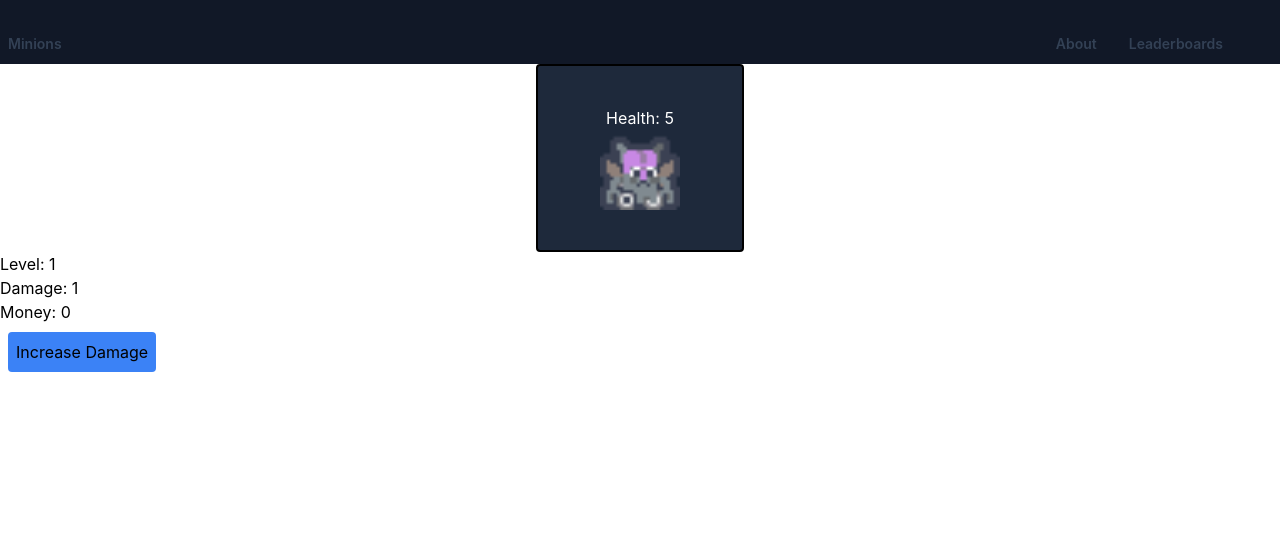
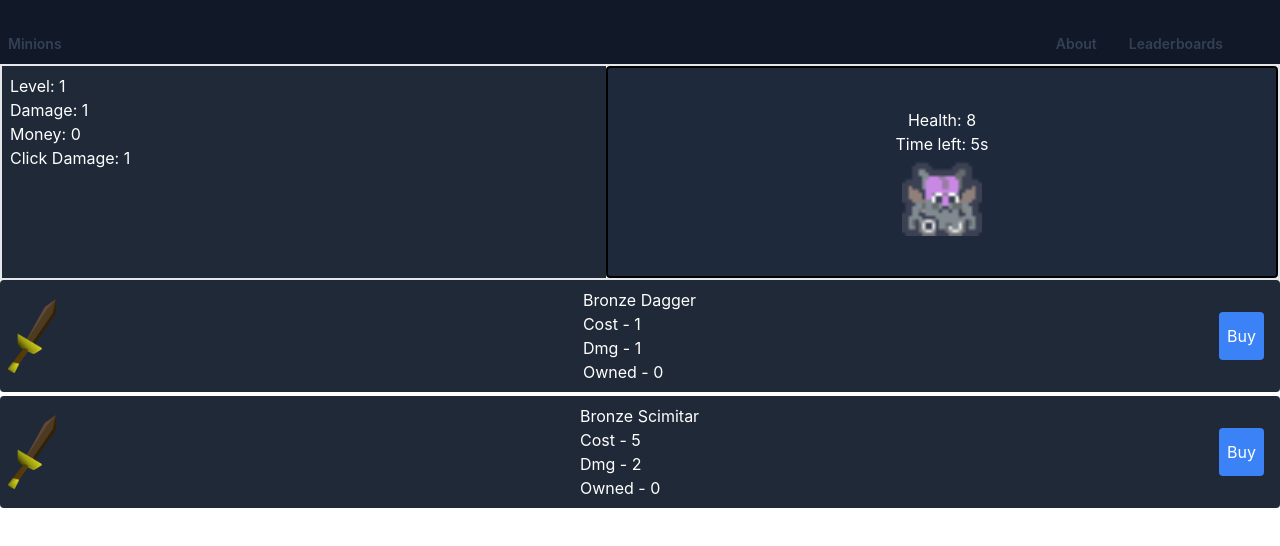
Before and after one commit to SachinDevelopment/minions-n-menaces, a React (Vite) app: page / in a window 1280 px wide. Shown: the top 546 px of the page. Built offline with nearby package versions, Linux system fonts and the light colour scheme.

Commit message:
starting ui and store concept

```diff
--- a/src/App.tsx
+++ b/src/App.tsx
@@ -2,11 +2,9 @@ import { useState } from "react";
 import logo from "./logo.svg";
 import "./App.css";
 import Header from "./Components/Header";
-import Body from "./Components/Body";
 import Minion from "./Components/Minion";
-import Player from "./Components/Player"
-import Store from "./Components/Store"
-
+import Player from "./Components/Player";
+import Store from "./Components/Upgrades/Store";
 
 import { GameState } from "./Context/GameState";
 
@@ -14,17 +12,35 @@ function App() {
   const [level, setLevel] = useState(1);
   const [damage, setDamage] = useState(1);
   const [money, setMoney] = useState(0);
+  const [time, setTime] = useState(0);
+  const [clickDamage, setClickDamage] = useState(1);
 
   return (
-    <GameState.Provider value={{level, setLevel, damage, setDamage, money, setMoney}}>
-    <div>
-      <Header />
-      <Body>
-        <Minion  />
-      </Body>
-        <Player/>
-        <Store/>
-    </div>
+    <GameState.Provider
+      value={{
+        level,
+        setLevel,
+        damage,
+        setDamage,
+        money,
+        setMoney,
+        setClickDamage,
+        clickDamage,
+        time,
+        setTime,
+      }}
+    >
+      <div>
+        <Header />
+        <div>
+          <div className="flex w-full border-2 justify-between">
+          <Player />
+          <Minion />
+          </div>
+
+          <Store />
+        </div>
+      </div>
     </GameState.Provider>
   );
 }
--- a/src/Components/Body.tsx
+++ /dev/null
@@ -1,13 +0,0 @@
-import React from 'react'
-
-interface Props  {
-    children: React.ReactNode
-}
-
-const Body : React.FC<Props> = ({children}  : Props) => {
-  return (
-    <div className="flex justify-center items-center">{children}</div>
-  )
-}
-
-export default Body
--- a/src/Components/Player.tsx
+++ b/src/Components/Player.tsx
@@ -4,12 +4,13 @@ import { GameState } from "../Context/GameState";
 const Player = () => {
 
     const gameContext = useContext(GameState);
-    const { level, damage, money }  = gameContext;
+    const { level, damage, money, clickDamage }  = gameContext;
   return (
-    <div>
+    <div className="bg-gray-800 text-white p-2 flex-1">
       <div>Level: {level}</div>
       <div>Damage: {damage}</div>
       <div>Money: {money}</div>
+      <div>Click Damage: {clickDamage}</div>
     </div>
   )
 }
--- a/src/Components/Store.tsx
+++ /dev/null
@@ -1,22 +0,0 @@
-import React, { useContext} from 'react'
-import { GameState } from "../Context/GameState";
-
-
-
-const Store = () => {
-    const gameContext = useContext(GameState);
-    const { setDamage, money, setMoney }  = gameContext;
-
-    const handleStorePurchase = () => {
-        if(money <= 0) return;
-        setDamage((damage: number) => damage + 1)
-        setMoney((money: number) => money - 1);
-
-    }
-
-  return (
-    <button className="bg-blue-500 rounded p-2 m-2" onClick={handleStorePurchase}>Increase Damage</button>
-  )
-}
-
-export default Store
--- /dev/null
+++ b/src/Components/Upgrades/BronzeDagger.tsx
@@ -0,0 +1,29 @@
+import React, { useState } from "react";
+import StoreItem from "./StoreItem";
+import bronzedagger from "../../Assets/StoreItems/bronzedagger.png";
+
+const baseCost = 1;
+const baseDamage = 1;
+
+const BronzeDagger = () => {
+  const [itemDamage, setItemDamage] = useState(baseDamage);
+  const [cost, setCost] = useState(baseCost);
+  const [owned, setOwned] = useState(0);
+
+  return (
+    <StoreItem
+      img={bronzedagger}
+      name="Bronze Dagger"
+      itemDamage={itemDamage}
+      setItemDamage={setItemDamage}
+      cost={cost}
+      setCost={setCost}
+      owned={owned}
+      setOwned={setOwned}
+      baseCost={baseCost}
+      baseDamage={baseDamage}
+    />
+  );
+};
+
+export default BronzeDagger;
--- /dev/null
+++ b/src/Components/Upgrades/BronzeScimitar.tsx
@@ -0,0 +1,30 @@
+import React, { useState } from "react";
+import StoreItem from "./StoreItem";
+import bronzedagger from "../../Assets/StoreItems/bronzedagger.png";
+
+const baseCost = 5;
+const baseDamage = 2;
+
+const BronzeScimitar = () => {
+
+  const [itemDamage, setItemDamage] = useState(baseDamage);
+  const [cost, setCost] = useState(baseCost);
+  const [owned, setOwned] = useState(0);
+
+  return (
+    <StoreItem
+    img={bronzedagger}
+      name="Bronze Scimitar"
+      itemDamage={itemDamage}
+      setItemDamage={setItemDamage}
+      cost={cost}
+      setCost={setCost}
+      owned={owned}
+      setOwned={setOwned}
+      baseCost={baseCost}
+      baseDamage={baseDamage}
+    />
+  );
+};
+
+export default BronzeScimitar;
--- /dev/null
+++ b/src/Components/Upgrades/Store.tsx
@@ -0,0 +1,15 @@
+import React from "react";
+import BronzeDagger from "./BronzeDagger";
+import BronzeScimitar from "./BronzeScimitar";
+
+const Store = () => {
+
+  return (
+    <div className="flex flex-col justify-between items-center space-y-1">
+      <BronzeDagger/>
+      <BronzeScimitar/>
+    </div>
+  );
+};
+
+export default Store;
--- /dev/null
+++ b/src/Components/Upgrades/StoreItem.tsx
@@ -0,0 +1,61 @@
+import React, { useContext } from "react";
+import { GameState } from "../../Context/GameState";
+
+interface Props {
+  name: string;
+  baseCost: number;
+  baseDamage: number;
+  cost: number;
+  setItemDamage: any;
+  owned: number;
+  setOwned: any;
+  setCost: any;
+  itemDamage: number;
+  img: any;
+}
+
+const StoreItem = ({
+  name,
+  cost,
+  itemDamage,
+  setItemDamage,
+  owned,
+  baseCost,
+  setOwned,
+  setCost,
+  baseDamage,
+  img,
+}: Props) => {
+  const gameContext = useContext(GameState);
+  const { money, setMoney, setDamage } = gameContext;
+
+  const handleStorePurchase = () => {
+    if (money - cost < 0) return;
+    const additionalDamage = baseDamage * owned;
+    setDamage((damage: number) => damage + additionalDamage);
+    setItemDamage((itemDamage: number) => itemDamage + additionalDamage);
+    setMoney((currMoney: number) => currMoney - cost);
+    setCost((currCost: number) => Math.ceil(baseCost * Math.pow(1.07, owned)));
+    setOwned((currOwned: number) => currOwned + 1);
+  };
+
+  return (
+    <div className="bg-gray-800 rounded p-2 w-full text-white flex justify-between items-center">
+      <img src={img} alt="thing" className="w-12 mr-3" />
+      <div>
+        <div>{name}</div>
+        <div>Cost - {cost}</div>
+        <div>Dmg - {itemDamage}</div>
+        <div>Owned - {owned}</div>
+      </div>
+      <button
+        className="bg-blue-500 rounded p-2 m-2 h-12"
+        onClick={handleStorePurchase}
+      >
+        Buy
+      </button>
+    </div>
+  );
+};
+
+export default StoreItem;
--- a/src/Components/minion.tsx
+++ b/src/Components/minion.tsx
@@ -1,58 +1,66 @@
-import React, {useState, useEffect, useContext} from 'react'
-import creature1 from '../Assets/creatures/creature1.gif'
-import creature2 from '../Assets/creatures/creature2.gif'
-import creature3 from '../Assets/creatures/creature3.gif'
-import creature4 from '../Assets/creatures/creature4.gif'
-import creature5 from '../Assets/creatures/creature5.gif'
+import React, { useState, useEffect, useContext } from "react";
+import creature1 from "../Assets/creatures/creature1.gif";
+import creature2 from "../Assets/creatures/creature2.gif";
+import creature3 from "../Assets/creatures/creature3.gif";
+import creature4 from "../Assets/creatures/creature4.gif";
+import creature5 from "../Assets/creatures/creature5.gif";
 
 import { GameState } from "../Context/GameState";
 
-const creatures = [creature1, creature2, creature3, creature4, creature5]
+const creatures = [creature1, creature2, creature3, creature4, creature5];
 
-const getRandomCreature = () => creatures[Math.floor(Math.random() * creatures.length + 1) - 1];
+const getRandomCreature = () =>
+  creatures[Math.floor(Math.random() * creatures.length + 1) - 1];
 
 interface Minion {
-  health: number,
+  health: number;
 }
 
+const Minion = () => {
+  const [health, setHealth] = useState(10);
+  const [minion, setMinion] = useState(getRandomCreature());
+  const gameContext = useContext(GameState);
+  const { level, setLevel, damage, setMoney, clickDamage, time, setTime } = gameContext;
 
-const Minion = () => {
-  const [health, setHealth] = useState(10)
-  const [minion, setMinion] = useState(getRandomCreature())
-  const gameContext = useContext(GameState);
-  const { level, setLevel, damage, setMoney }  = gameContext;
-
-  const handleDamage = () => {
-    if (health - damage <= 0) {
-      setLevel((level : number) => level + 1)
-      setHealth(level * 10)
-      // TODO: not this
-      setMoney((money: number) => money + level * 3)
-      setMinion(getRandomCreature())
+  const handleDamage = (dmg: number) => {
+    if (health - dmg <= 0) {
+      setLevel((level: number) => level + 1);
+      setHealth(Math.ceil(10 * Math.pow(1.15, level)));
+      setMoney((money: number) => money + level * 3);
+      setMinion(getRandomCreature());
     } else {
-      setHealth((health) => health - damage);
+      setHealth((health) => health - dmg);
     }
-  }
+  };
 
   useEffect(() => {
-    const intervalId = setInterval(() =>
-      handleDamage()
-    , 1000);
+    const intervalId = setInterval(() => {
+      handleDamage(damage)
+      if(time  <= 0) {
+        setHealth(Math.ceil(10 * Math.pow(1.15, level)));
+        setTime(10);
+      }
+      setTime((time: number) => time - 1);
+    }, 1000);
     return () => clearInterval(intervalId);
-  }, [handleDamage]);
+  }, [handleDamage, setHealth, setTime, time, damage, level]);
 
   const handleHit = () => {
-    handleDamage();
-  }
+    handleDamage(clickDamage);
+  };
 
   return (
-    <div className='border-2 border-black p-10 bg-slate-800 w-52 flex flex-col justify-center items-center rounded active:bg-slate-700 select-none' onClick={handleHit}>
+    <div
+      className="border-2 border-black p-10 bg-slate-800 flex-1 flex flex-col justify-center items-center rounded active:bg-slate-700 select-none"
+      onClick={handleHit}
+    >
       <div className="text-center text-white">
-      <div>Health: {health}</div>
+        <div>Health: {health}</div>
+        <div>Time left: {time}s</div>
       </div>
-      <img src={minion} alt="Creature" className='h-20 w-20'/>
+      <img src={minion} alt="Creature" className="h-20 w-20" />
     </div>
-    )
-}
+  );
+};
 
-export default Minion
+export default Minion;
--- a/src/Context/GameState.tsx
+++ b/src/Context/GameState.tsx
@@ -4,9 +4,13 @@ interface GameState {
     level: number,
     setLevel: any,
     damage: number,
+    clickDamage: number,
+    setClickDamage: any,
     setDamage: any,
     money: number,
     setMoney: any,
+    time: number,
+    setTime: any,
 }
 
 const InitGameState: GameState = {
@@ -16,6 +20,10 @@ const InitGameState: GameState = {
     setDamage: () => {},
     money: 1,
     setMoney: () => {},
+    clickDamage: 1,
+    setClickDamage: () => {},
+    time: 0,
+    setTime:  () => {},
 }
 
 export const GameState = createContext(
```
Also changed, not shown: src/Assets/StoreItems/bronzedagger.png (added).
